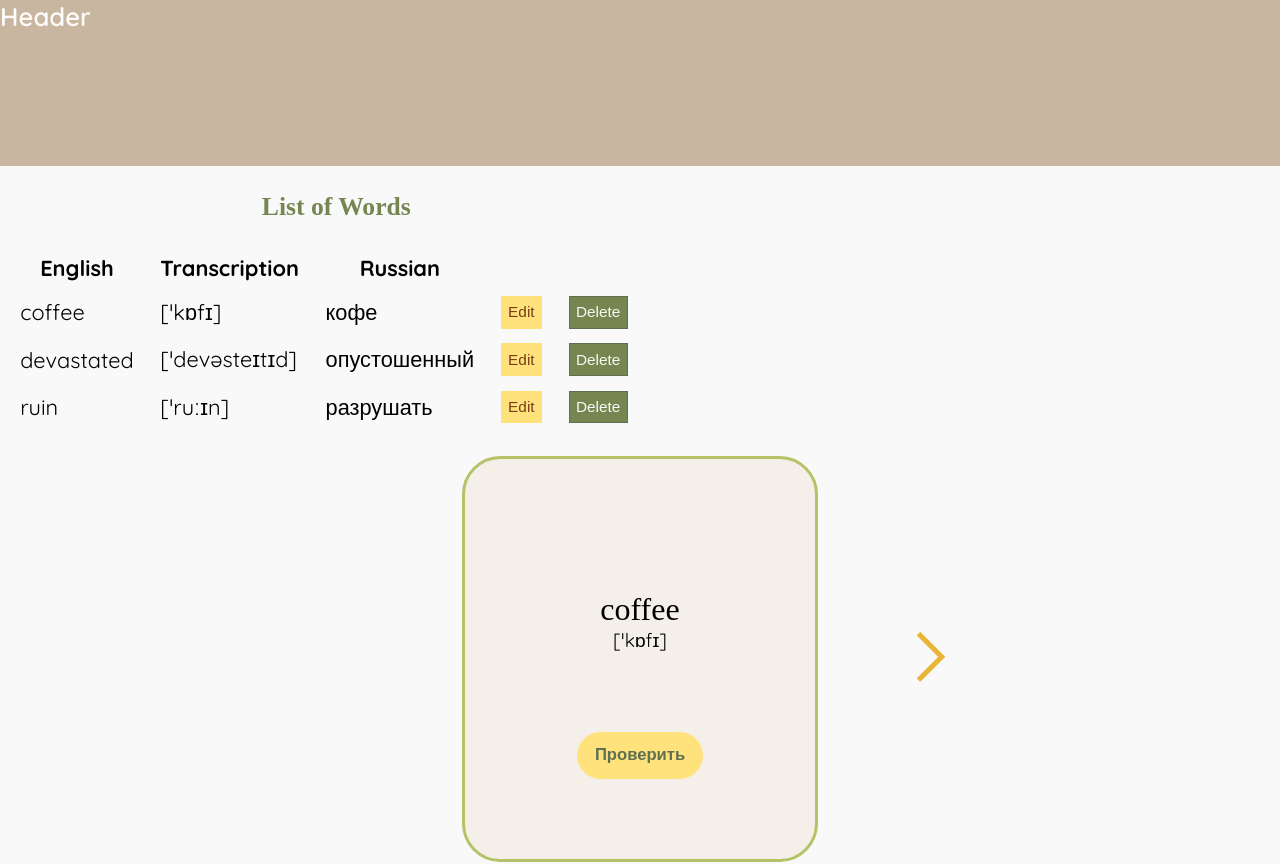
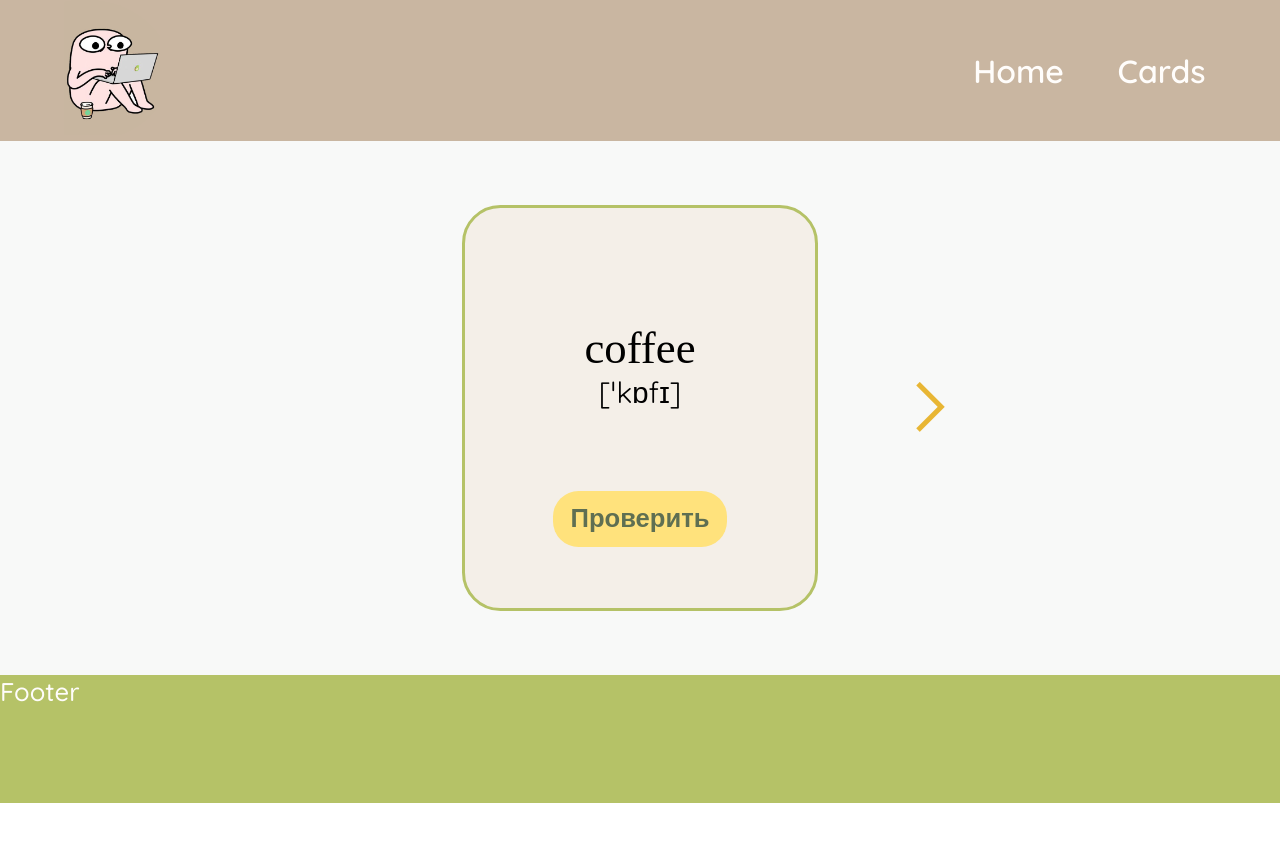
Before and after one commit to NewLina/React-project, a React (Create React App) app in the folder react-project/: page /game in a window 1280 px wide. Shown: the top 864 px of the page. After the commit the page ends 803 px from the top, so only its background shows below. Built offline with nearby package versions, Linux system fonts and the light colour scheme; a web font is replaced by a local one.

Commit message:
styled-header

```diff
--- a/react-project/package.json
+++ b/react-project/package.json
@@ -8,6 +8,7 @@
     "@testing-library/user-event": "^13.5.0",
     "react": "^18.2.0",
     "react-dom": "^18.2.0",
+    "react-router-dom": "^6.13.0",
     "react-scripts": "5.0.1",
     "web-vitals": "^2.1.4"
   },
--- a/react-project/src/App.jsx
+++ b/react-project/src/App.jsx
@@ -4,18 +4,28 @@ import Header from './components/Header/Header';
 import Footer from './components/Footer/Footer';
 import Search from './components/Search/Search';
 import CardSlider from './components/CardSlider/CardSlider';
+import {
+  BrowserRouter as Router,
+  Routes,
+  Route,
+  Link
+} from 'react-router-dom';
 
 
 function App() {
   return (
+    <Router>
       <>
       <Header></Header>
         <main className='main'>
-      <WordList></WordList>
-      <CardSlider ></CardSlider>
+        <Routes>
+          <Route path="/game" element={<CardSlider/>}/>;
+          <Route path="/" element={<WordList/>} />;
+        </Routes>
         </main>
       <Footer></Footer>
       </>
+      </Router>
   );
 }
 
--- a/react-project/src/components/Buttons/listButtons.scss
+++ b/react-project/src/components/Buttons/listButtons.scss
@@ -14,3 +14,11 @@
         }
     cursor: pointer;
     }
+
+    @mixin word-list-button($background, $border-color, $color){
+        background-color: $background;
+        border: 1px solid $border-color;
+        color: $color;
+        font-size: 1.2vw;
+        padding: 0.5vw;
+    }
--- a/react-project/src/components/CardSlider/cardSlider.scss
+++ b/react-project/src/components/CardSlider/cardSlider.scss
@@ -6,7 +6,7 @@
     flex-direction: row;
     justify-content: center;
     align-items: center;
-    padding-bottom: 5%;
+    padding: 5% 0 5% 0;
     overflow: hidden;
     column-gap: 6vw;
 }
--- a/react-project/src/components/Flashcard/flashcard.scss
+++ b/react-project/src/components/Flashcard/flashcard.scss
@@ -45,3 +45,33 @@ background-color: $lemon;
 color: $dark-olive;
 border: none;
 }
+
+@media screen and (min-width: 700px) and (max-width: 1399px) {
+    .flashcard__english{
+        font-size: 3.5vw;
+    }
+    .flashcard__transcription{
+        font-size: 2.3vw;
+    }
+    .flashcard__russian{
+        font-size: 3vw;
+    }
+    .flashcard__button{
+        font-size: 2vw;
+    }
+}
+
+@media screen and (max-width: 699px){
+    .flashcard__english{
+        font-size: 5vw;
+    }
+    .flashcard__transcription{
+        font-size: 3.2vw;
+    }
+    .flashcard__russian{
+        font-size: 4vw;
+    }
+    .flashcard__button{
+        font-size: 3vw;
+    }
+}
--- a/react-project/src/components/Header/Header.jsx
+++ b/react-project/src/components/Header/Header.jsx
@@ -1,9 +1,27 @@
 import './header.scss';
+import {
+    BrowserRouter as Router,
+    Routes,
+    Route,
+    Link
+  } from 'react-router-dom';
 
 function Header() {
 
     return (
-<header className='header'> Header
+<header className='header'>
+
+    <div className='header__logo logo'>
+    <Link to='/'><img className='logo__img' src="/images/logo.jpg" alt="logo" /></Link>
+    </div>
+
+
+    <nav className='header__navigation navigation'>
+        <ul className='navigation__list'>
+            <li className='navigation__list__item item--home'><Link className='navigation-link navigation-link--home' to="/">Home</Link></li>
+            <li className='navigation__list__item item--cards'><Link className='navigation-link navigation-link--cards' to="/game">Cards</Link></li>
+        </ul>
+    </nav>
 </header>
     );
 }
--- a/react-project/src/components/Header/header.scss
+++ b/react-project/src/components/Header/header.scss
@@ -1,10 +1,88 @@
 @import '../general';
+@mixin hover-menu($color) {
+    cursor: pointer;
+    color: $color;
+    transform: scale(1.1);
+    transition: color 0.5s, transform 0.5s;
+}
 
 .header{
-    height: 13vw;
     background-color: $dark-beige;
     font-family: $quicksand;
     font-weight: $semibold;
     font-size: 2vw;
     color: $white;
+    display: flex;
+    flex-direction: row;
+    justify-content: space-between;
+    align-items: center;
+    position: sticky;
+    top:0;
 }
+
+.logo{
+    display: inline-block;
+    border-radius: 50%;
+    overflow: hidden;
+    width: 7%;
+    height: 7%;
+    padding-left: 5%;
+    &:hover{
+        cursor: pointer;
+    }
+}
+.logo__img{
+    width:90%;
+    height:100%;
+    object-fit: cover;
+    background-color: none;
+}
+.navigation{
+padding-right: 10%;
+font-size: 2.3vw;
+}
+.navigation__list{
+display: flex;
+flex-direction: row;
+column-gap: 30%;
+}
+.navigation__list__item{
+    list-style-type: none;
+    color: $white;
+    text-decoration: none;
+}
+.navigation-link{
+    color: $white;
+    text-decoration: none;
+}
+.navigation-link--home{
+    &:hover{
+        @include hover-menu($lemon);
+    }
+}
+.navigation-link--cards{
+    &:hover{
+        @include hover-menu($dark-green);
+    }
+}
+
+
+@media screen and (min-width: 700px) and (max-width: 1399px) {
+    .logo {
+        width: 8.3%;
+        height: 8.3%;
+    }
+    .navigation{
+        font-size: 2.5vw;
+    }
+
+}
+@media screen and (max-width: 699px) {
+    .logo {
+        width: 14%;
+        height: 14%;
+    }
+    .navigation{
+        font-size: 4vw;
+    }
+}
--- a/react-project/src/components/WordList/wordList.scss
+++ b/react-project/src/components/WordList/wordList.scss
@@ -5,7 +5,7 @@
     padding: 2vw 0 0 0;
     font-family: $poltawski;
     font-weight: $bold;
-    font-size: 2vw;
+    font-size: 2.3vw;
     color: $dark-green;
 }
 .table{
@@ -22,20 +22,13 @@
     padding-right: 2vw;
 }
 
-button {
-    font-size: 1.2vw;
-    padding: 0.5vw;
+
+.button-edit {
+    @include word-list-button ($lemon, $lemon, $russet);
 }
 
-.button-edit {
-    background-color: $lemon;
-    border: 1px solid $lemon;
-    color: $russet;
-}
 .button-delete {
-    background-color: $dark-green;
-    border: 1px solid $dark-olive;
-    color: $light-grey;
+    @include word-list-button ($dark-green, $dark-olive, $light-grey);
 }
 
 .table__item__edited input{
@@ -53,12 +46,39 @@ button {
 }
 
 .button-save {
-    background-color: $light-green;
-    border: 1px solid $light-green;
-    color: $cornsilk;
+    @include word-list-button ($light-green, $light-green, $cornsilk);
 }
 .button-cancel {
-    background-color: $lemon;
-    border: 1px solid $lemon;
-    color: $russet;
+    @include word-list-button ($light-red, $light-red, $cornsilk);
 }
+
+@media screen and (max-width: 699px) {
+.heading {
+    font-size: 5vw;
+}
+.table__item td{
+    font-size: 3.5vw;
+}
+.table__heading th{
+    font-size: 3vw;
+}
+.button-edit, .button-delete, .button-save, .button-cancel {
+    font-size: 3vw;
+    padding: 0.5vw;
+}}
+
+@media screen and (min-width: 700px) and (max-width: 1399px) {
+.heading {
+    font-size: 3vw;
+}
+.table__item td{
+    font-size: 2.2vw;
+}
+.table__heading th{
+    font-size: 2.1vw;
+}
+.button-edit, .button-delete, .button-save, .button-cancel {
+    font-size: 2vw;
+    padding: 0.5vw;
+}
+}
```
Also changed, not shown: react-project/public/images/logo.jpg (added), react-project/src/components/general.scss (line endings or trailing spaces), 1 other file (tests, documents, lock files or other folders). Lines whose indentation alone changed are shown as unchanged.
